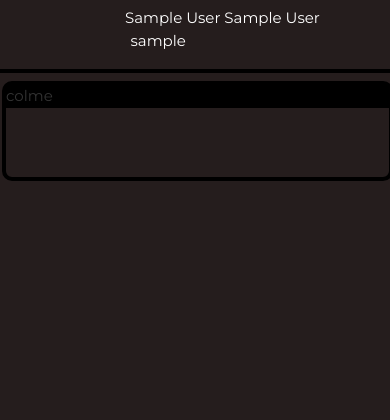
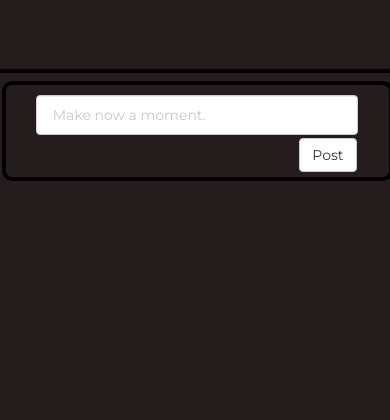
Before and after one commit to mcdpdelrosario/LifeTrackr, a PHP site: page /moments.php in a window 390 px wide. Shown: the part 227-647 px from the top of the page. Run offline with PHP 8.4, Linux system fonts and the light colour scheme; the visitor is signed in with stand-in values (Sample User, id 1); some libraries are stand-ins or nearby versions.

Commit message:
Working container 1 and  2 of moments

```diff
--- a/moments.php
+++ b/moments.php
@@ -71,29 +71,32 @@ session_start();
 
 
                <div class "col-lg-offset-1 col-lg-6 col-md-offset-1 col-md -6 col-sm-offset-1 col-sm-offset-1" id="name-moments">
+<!--
+                    <a href="#"><?=$_SESSION['firstname']?> <?=$_SESSION['lastname']?></a></br>
+                    <a href="#" id="username-moments"><?=$_SESSION['username']?></a>
+ -->
+                </div>
 
-                    <a href="#"><?=$_SESSION['firstname']?> <?=$_SESSION['lastname']?></a></br>
-                    <a href="#"id="username-moments"><?=$_SESSION['username']?></a>
-
-                </div>
           </div>
       </div>
 
        <div class="col-lg-offset-1 col-lg-7 col-md-offset-1 col-md-4 col-sm-offset-1 col-sm-4 col-xs-12" id="container2-moments">
         <div class="row">
-          <div class="col" id="colme">
-
-          colme
-
+          <div class="col-lg-2 col-md-2 col-sm-2 col-xs-2">
+            <img id="profilepic1-moments" src="img.jpg">
           </div>
 
+          <div class="col-lg-8 col-lg-offset-1 col-md-7 col-md-offset-1 col-sm-4 col-sm-offset-1 col-xs-offset-1 col-xs-4" id="post-moments">
 
+              <input type="text" class="form-control" placeholder=" Make now a moment." id="input-moments"  size="15"/>
 
-        </div>
+              <button type="button" class="btn btn-default" data-toggle="modal" data-target="#myModal" id="postbutton-moments">Post</button>
+          </div>
 
        </div>
   </div>
 
+</div>
 
 
 </body>
--- a/userpage.css
+++ b/userpage.css
@@ -88,6 +88,52 @@ body{
     border-radius: 10px!important;
 }
 
+
+#profilepic1-moments{
+	width: 80px!important;
+	height: 85%!important;
+	margin-top:7px!important;
+	margin-left:5px!important;
+}
+
+
+#post-moments{
+	margin-top: 10px!important;
+	margin-left: 5px!important;
+}
+
+#input-moments{
+		height: 40px!important;
+		width: 120%!important;
+}
+
+#postbutton-moments{
+	margin-top:3px!important;
+	margin-left:106%!important;
+}
+
+
+#container3-moments{
+	margin-top: 10px!important;
+	width: 50%!important;
+	height: 100px!important;
+	border-width: 4px 4px 4px 4px;
+    border-style: solid;
+    border-color: black!important;
+    border-radius: 10px!important;
+}
+
+#container4-moments{
+	margin-top: 10px!important;
+	width: 350px!important;
+	height: 100px!important;
+	border-width: 4px 4px 4px 4px;
+    border-style: solid;
+    border-color: black!important;
+    left:10px!important;
+}
+
+
 /*--------------------------------MOMENTS------------------------------*/
 
 @media screen and (max-width:499px){
@@ -119,9 +165,30 @@ body{
 	margin-top:2%!important;
 	margin-left:17px!important;
 }
+
+#profilepic1-moments{
+		visibility: hidden!important;
+	}
+
+#post-moments{
+	position: absolute;
+	margin-top:10px!important;
+	margin-left:15px!important;
+}
+
+#input-moments{
+	width: 330%!important;
+}
+#postbutton-moments{
+	margin-left:270%!important;
+}
+
+#colme{
+	visibility: hidden!important;
 }
 
 
+}
 
 /*col-xs-12*/
 @media screen and (min-width:498px) and (max-width:769px)
```
Also changed, not shown: other parts of userpage.css (+77 -2 lines).
